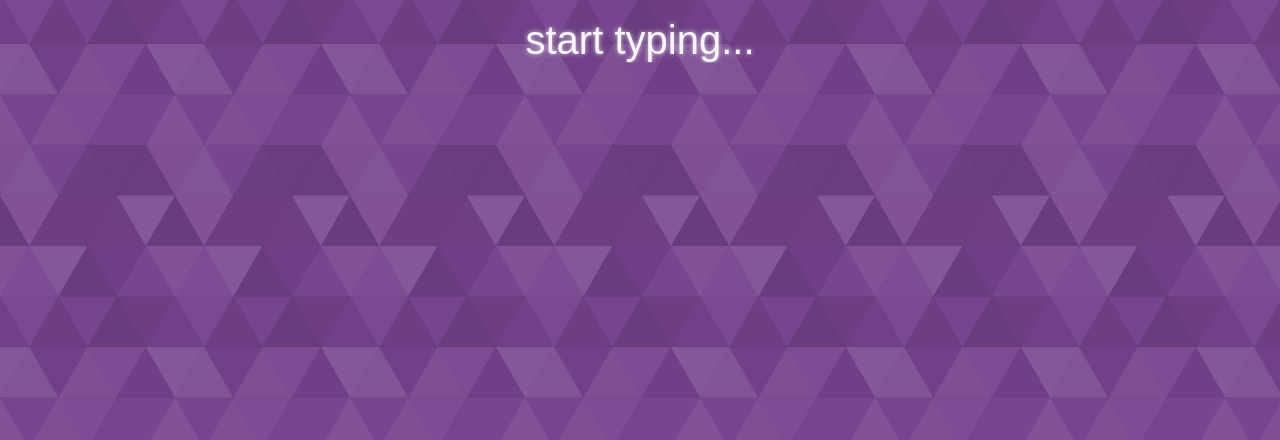
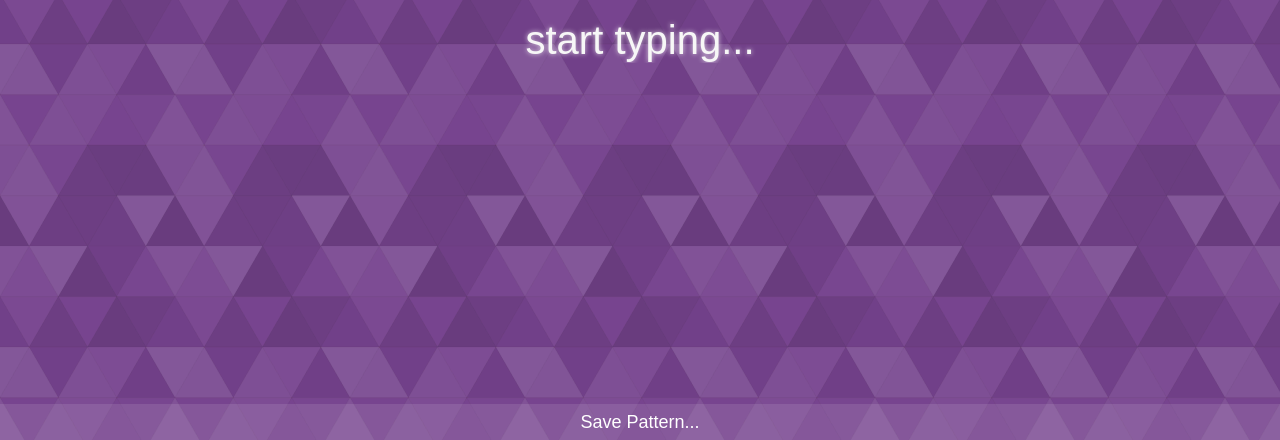
Before and after one commit to btmills/geopattern, a plain HTML site: page index.html in a window 1280 px wide. Shown: the part 360-800 px from the top of the page. Drawn offline with Linux system fonts and the light colour scheme.

Commit message:
Add save button to demo page (fixes #10)

```diff
--- a/css/demo.css
+++ b/css/demo.css
@@ -3,7 +3,7 @@ body, html {
 	padding: 0;
 	width: 100%;
 	height: 100%;
-	font-size: 30pt;
+	font-family: sans-serif;
 	background: #7f7f7f;
 }
 
@@ -24,10 +24,28 @@ input {
 	background: rgba(0, 0, 0, 0);
 	border: 0;
 	outline: 0;
-	font-size: inherit;
 	text-shadow: 0 0 5px rgba(255, 255, 255, 0.75);
+	font-size: 30pt;
 }
 
 input::-ms-clear {
 	display: none;
 }
+
+#save {
+	position: absolute;
+	bottom: 0;
+	width: 100%;
+	text-align: center;
+	text-decoration: none;
+	color: white;
+	font-size: 18px;
+	line-height: 36px;
+	font-weight: 200;
+	background: rgba(255, 255, 255, 0.1);
+}
+
+#save:hover {
+	background: rgba(255, 255, 255, 0.75);
+	color: black;
+}
--- a/index.html
+++ b/index.html
@@ -11,6 +11,7 @@
 	<div id="bg-1" class="js-geopattern"></div>
 	<input type="text" id="string" value="  start typing...  " autocomplete="off" />
 	<a href="https://github.com/btmills/geopattern"><img style="position: absolute; top: 0; right: 0; border: 0;" src="https://camo.githubusercontent.com/52760788cde945287fbb584134c4cbc2bc36f904/68747470733a2f2f73332e616d617a6f6e6177732e636f6d2f6769746875622f726962626f6e732f666f726b6d655f72696768745f77686974655f6666666666662e706e67" alt="Fork me on GitHub" data-canonical-src="https://s3.amazonaws.com/github/ribbons/forkme_right_white_ffffff.png"></a>
+	<a id="save" href="#">Save Pattern...</a>
 
 	<script src="js/jquery.min.js"></script>
 	<script src="js/geopattern.min.js"></script>
--- a/js/demo.js
+++ b/js/demo.js
@@ -33,15 +33,41 @@ var fadeOptions = {
 	queue: false
 };
 
+var canvas = document.createElement('canvas');
+var saveButton = document.getElementById('save');
+
+function prepareDownload(string, pattern) {
+	if (!canvas) {
+		canvas = document.createElement('canvas');
+	}
+
+	var ctx = canvas.getContext('2d');
+	var img = new Image();
+
+	img.onload = function() {
+		canvas.width = this.width;
+		canvas.height = this.height;
+		ctx.drawImage(img, 0, 0);
+		saveButton.download = string + '.png';
+		saveButton.href = canvas.toDataURL('image/png');
+	};
+
+	img.src = pattern.toDataUri();
+}
+
 var changeEvent = onChange($('#string'), function (val) {
+	var pattern = GeoPattern.generate(val);
+
 	var bg = next();
 	$('#bg-' + bg.next)
-		.geopattern(val)
+		.css('background-image', pattern.toDataUrl())
 		.stop()
 		.fadeIn(fadeOptions);
 	$('#bg-' + bg.prev)
 		.stop()
 		.fadeOut(fadeOptions);
+
+	prepareDownload(val, pattern);
 });
 
 // Some browsers persist field values between refresh
```
Also changed, not shown: geopattern.html (+1 -0 lines).
